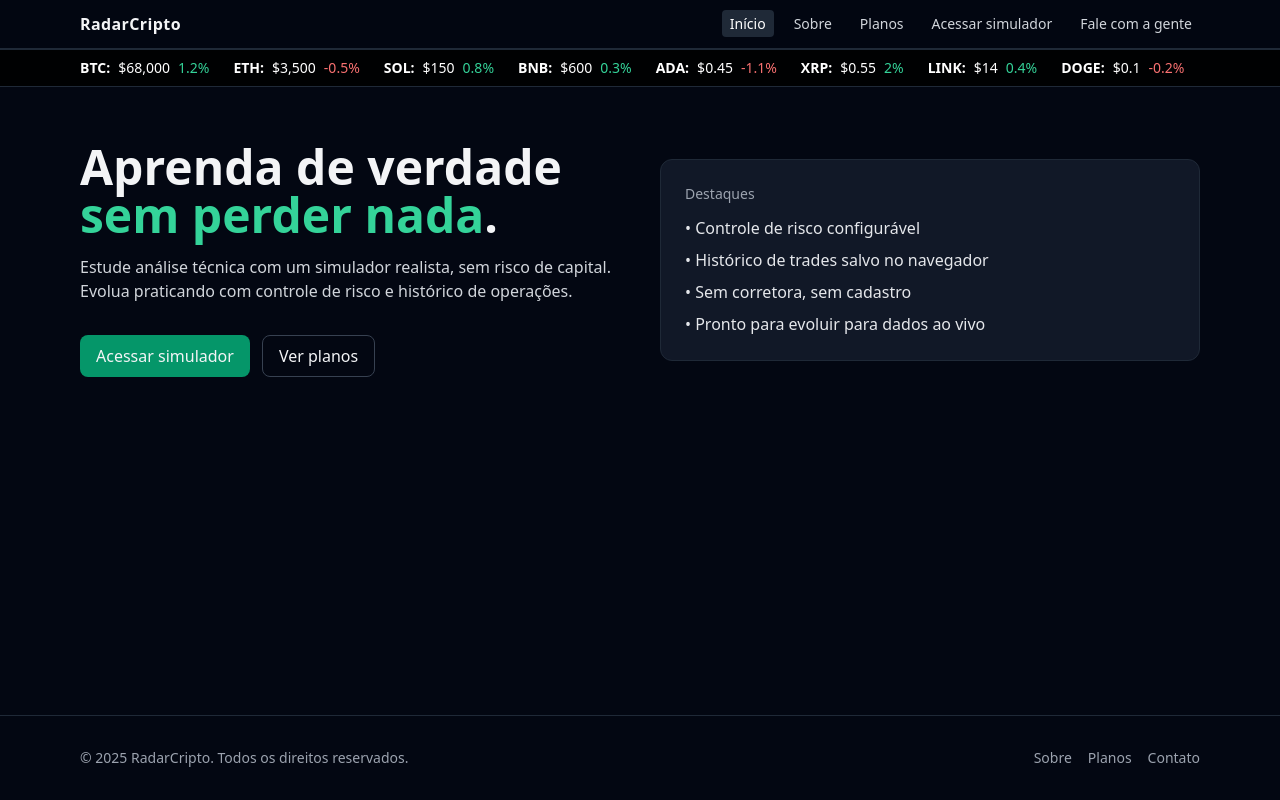
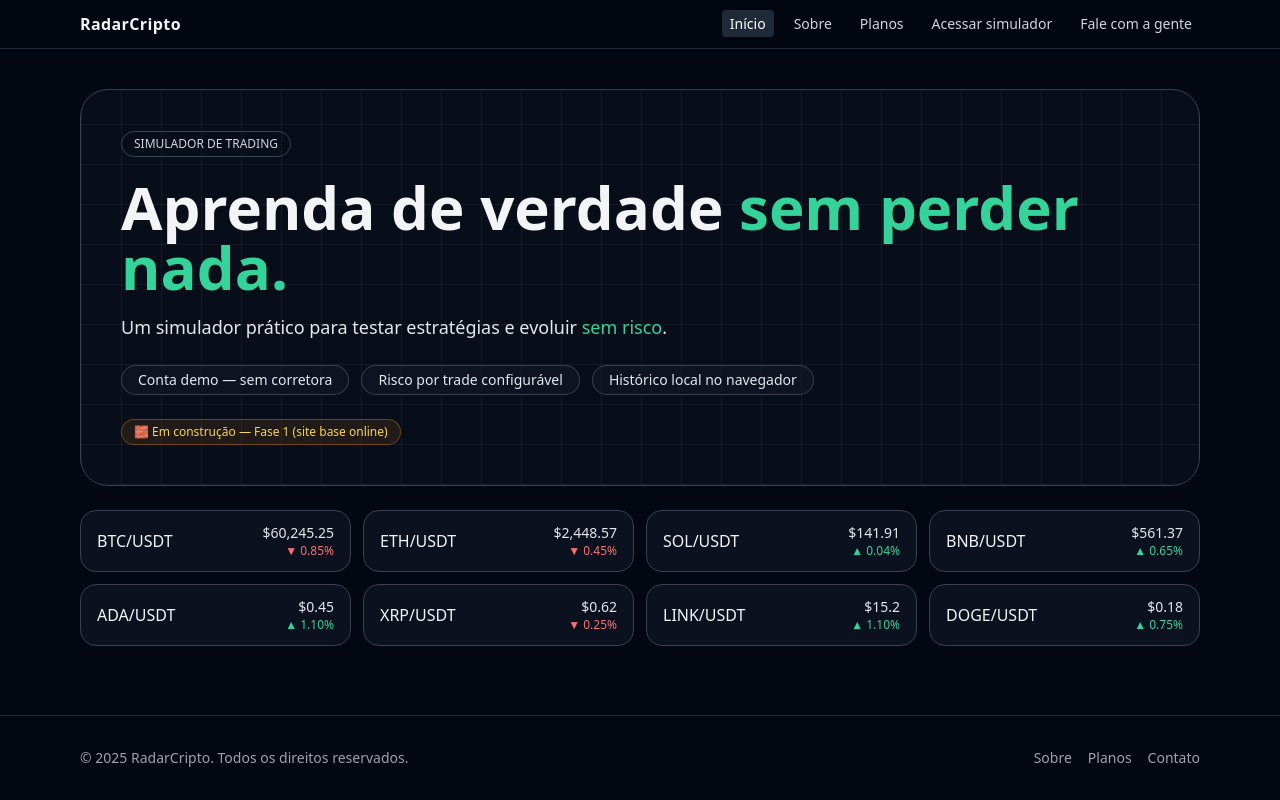
Before and after one commit to Ivanmonteiro-create/radarcripto.space, a Next.js app: page / in a window 1280 px wide. Built offline with nearby package versions, Linux system fonts and the light colour scheme.

Commit message:
Update page.tsx

```diff
--- a/app/page.tsx
+++ b/app/page.tsx
@@ -1,46 +1,85 @@
-import Link from "next/link";
-import TickerMarquee from "@/components/TickerMarquee";
+// app/page.tsx
+export default function HomePage() {
+  const coins = [
+    { s: "BTC/USDT", p: 60245.25, ch: -0.85 },
+    { s: "ETH/USDT", p: 2448.57, ch: -0.45 },
+    { s: "SOL/USDT", p: 141.91, ch: 0.04 },
+    { s: "BNB/USDT", p: 561.37, ch: 0.65 },
+    { s: "ADA/USDT", p: 0.45, ch: 1.10 },
+    { s: "XRP/USDT", p: 0.62, ch: -0.25 },
+    { s: "LINK/USDT", p: 15.2, ch: 1.10 },
+    { s: "DOGE/USDT", p: 0.18, ch: 0.75 },
+  ];
 
-export default function HomePage() {
   return (
-    <>
-      <TickerMarquee />
-      <section className="mx-auto max-w-6xl px-4 py-14 grid md:grid-cols-2 gap-10 items-center">
-        <div>
-          <h1 className="text-4xl md:text-5xl font-extrabold leading-tight">
-            Aprenda de verdade <span className="text-emerald-400">sem perder nada</span>.
+    <section className="mx-auto max-w-6xl px-4 py-10">
+      {/* HERO “cartão” com grade e borda arredondada */}
+      <div
+        className="
+          relative rounded-[28px] border border-gray-700
+          bg-gray-900/40 p-6 md:p-10
+        "
+        style={{
+          backgroundImage:
+            "repeating-linear-gradient(0deg, rgba(255,255,255,0.05) 0 1px, transparent 1px 40px)," +
+            "repeating-linear-gradient(90deg, rgba(255,255,255,0.05) 0 1px, transparent 1px 40px)",
+        }}
+      >
+        <div className="inline-flex items-center rounded-full border border-gray-700 px-3 py-1 text-xs text-gray-300 mb-5">
+          SIMULADOR DE TRADING
+        </div>
+
+        <h1 className="text-4xl md:text-6xl font-extrabold leading-tight">
+          Aprenda de verdade{" "}
+          <span className="text-emerald-400">sem perder nada.</span>
         </h1>
-          <p className="mt-4 text-gray-300">
-            Estude análise técnica com um simulador realista, sem risco de capital.
-            Evolua praticando com controle de risco e histórico de operações.
+
+        <p className="mt-4 text-lg text-gray-200 max-w-3xl">
+          Um simulador prático para testar estratégias e evoluir{" "}
+          <span className="text-emerald-400">sem risco</span>.
         </p>
 
-          <div className="mt-8 flex gap-3">
-            <Link
-              href="/simulator"
-              className="inline-flex items-center rounded-lg bg-emerald-600 px-4 py-2 font-medium hover:bg-emerald-700"
+        {/* Badges de features */}
+        <div className="mt-6 flex flex-wrap gap-3">
+          {[
+            "Conta demo — sem corretora",
+            "Risco por trade configurável",
+            "Histórico local no navegador",
+          ].map((t) => (
+            <span
+              key={t}
+              className="rounded-full border border-gray-600/70 bg-gray-900/60 px-4 py-1 text-sm text-gray-200"
             >
-              Acessar simulador
-            </Link>
-            <Link
-              href="/plans"
-              className="inline-flex items-center rounded-lg border border-gray-700 px-4 py-2 font-medium hover:bg-gray-800"
-            >
-              Ver planos
-            </Link>
+              {t}
+            </span>
+          ))}
+        </div>
+
+        {/* Selo de progresso */}
+        <div className="mt-6 inline-flex items-center gap-2 rounded-full border border-amber-600/40 bg-amber-500/10 px-3 py-1 text-xs text-amber-300">
+          🧱 Em construção — Fase 1 (site base online)
         </div>
       </div>
 
-        <div className="rounded-xl border border-gray-800 bg-gray-900 p-6">
-          <p className="text-sm text-gray-400 mb-3">Destaques</p>
-          <ul className="space-y-2 text-gray-200">
-            <li>• Controle de risco configurável</li>
-            <li>• Histórico de trades salvo no navegador</li>
-            <li>• Sem corretora, sem cadastro</li>
-            <li>• Pronto para evoluir para dados ao vivo</li>
-          </ul>
+      {/* Tickers em “pílulas” */}
+      <div className="mt-6 grid grid-cols-1 sm:grid-cols-2 md:grid-cols-3 lg:grid-cols-4 gap-3">
+        {coins.map((c) => (
+          <div
+            key={c.s}
+            className="rounded-2xl border border-gray-700 bg-gray-900/60 px-4 py-3 flex items-center justify-between"
+          >
+            <div className="font-medium">{c.s}</div>
+            <div className="text-right">
+              <div className="text-sm text-gray-200">
+                ${c.p.toLocaleString(undefined, { maximumFractionDigits: 2 })}
+              </div>
+              <div className={c.ch >= 0 ? "text-emerald-400 text-xs" : "text-red-400 text-xs"}>
+                {c.ch >= 0 ? "▲" : "▼"} {Math.abs(c.ch).toFixed(2)}%
+              </div>
+            </div>
+          </div>
+        ))}
       </div>
     </section>
-    </>
   );
 }
```
Lines whose indentation alone changed are shown as unchanged.
